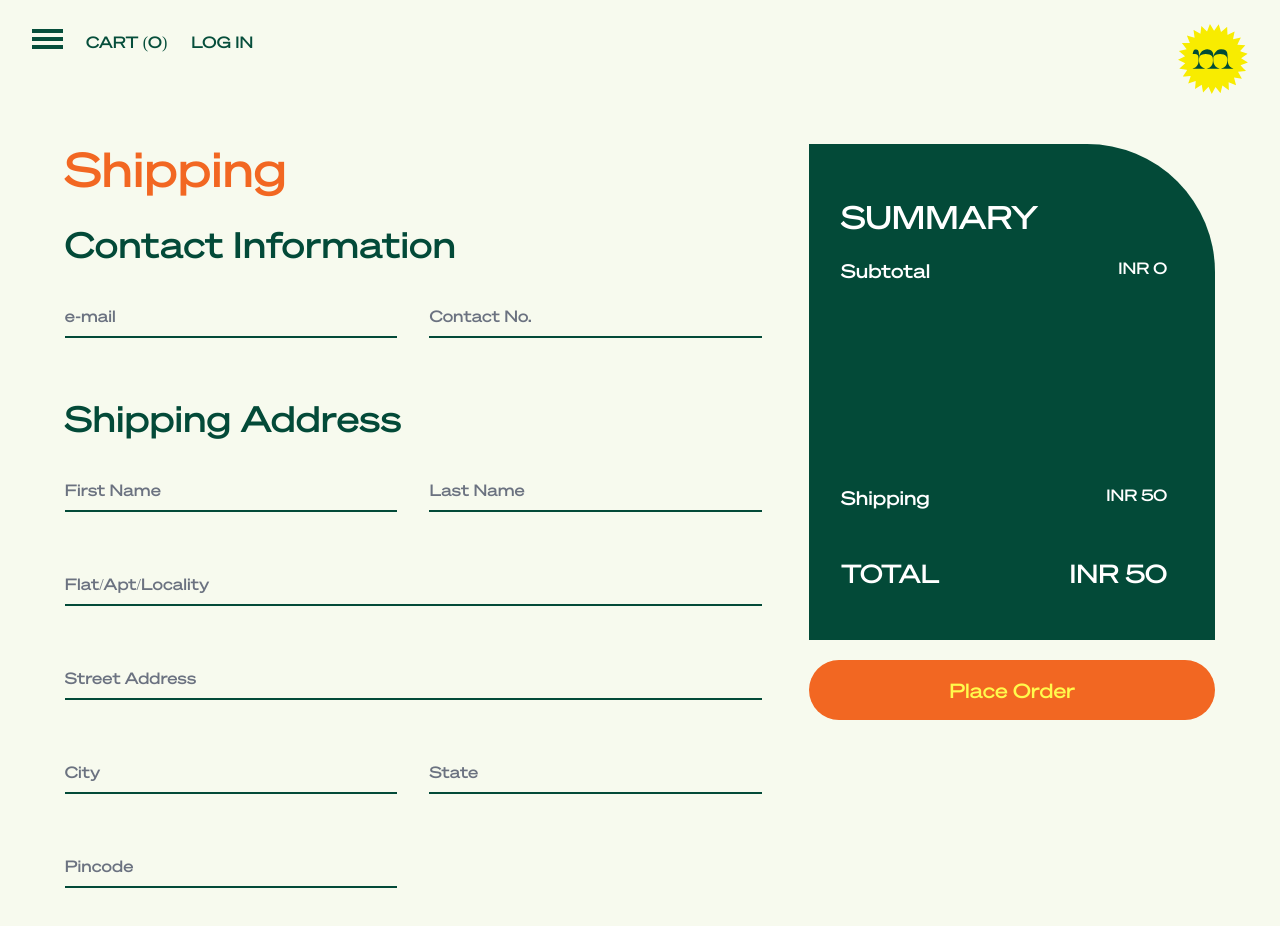
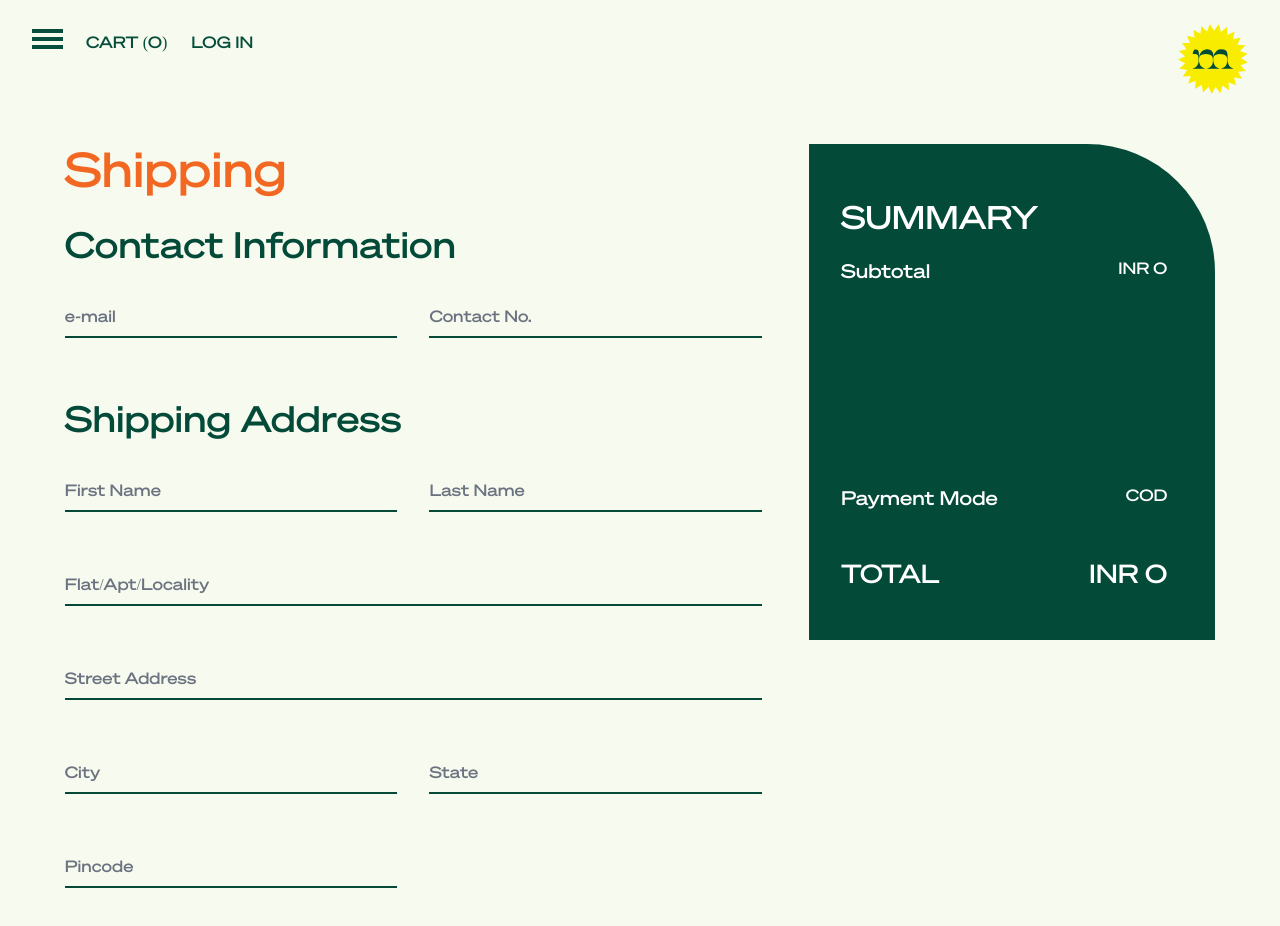
Before and after one commit to kryptonian41/mytry-next-app, a Next.js app: page /cart/checkout in a window 1280 px wide. Shown: the top 926 px of the page. Built offline with nearby package versions, Linux system fonts and the light colour scheme.

Commit message:
Fix: Remove unwanted items from the summary when the cart in empty

```diff
--- a/components/Cart/Summary.tsx
+++ b/components/Cart/Summary.tsx
@@ -1,8 +1,11 @@
 import cartStyles from "./cart.module.scss";
 import clsx from "clsx";
 import { useSelector } from "react-redux";
+import { useMemo } from "react";
 
 const Summary = ({ cartTotal, dark = false, buttonComponent = null }) => {
+  const { items } = useSelector((state) => (state as any).cart);
+  const cartFilled = useMemo(() => items.length !== 0, [items])
   return (
     <div className={clsx(cartStyles.summaryContainer, { [cartStyles.dark]: dark })}>
       <div className={cartStyles.amountSummary}>
@@ -15,20 +18,24 @@ const Summary = ({ cartTotal, dark = false, buttonComponent = null }) => {
             </div>
           </div>
           <div>
-            <div className={cartStyles.amountRow}>
+            {cartFilled && <div className={cartStyles.amountRow}>
               <p>Shipping</p>
               <p>INR 50</p>
+            </div>}
+            <div className={cartStyles.amountRow}>
+              <p>Payment Mode</p>
+              <p>COD</p>
             </div>
 
             <hr />
             <div className={cartStyles.amountRow}>
               <h3>Total</h3>
-              <h3>INR {cartTotal + 50}</h3>
+              <h3>INR {cartTotal + (cartFilled ? 50 : 0)}</h3>
             </div>
           </div>
         </div>
       </div>
-      {buttonComponent && <div className="mt-5">
+      {cartFilled && buttonComponent && <div className="mt-5">
         {buttonComponent}
       </div>}
     </div>
```
